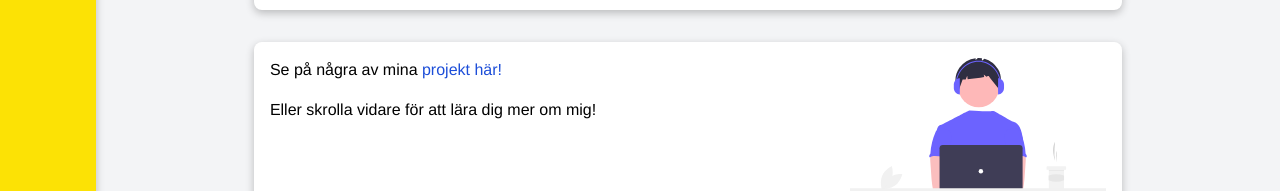
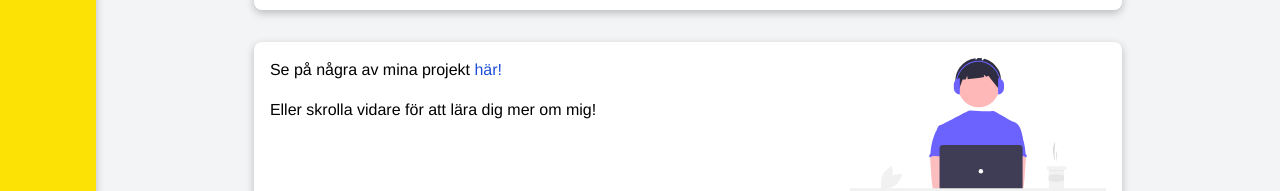
Before and after one commit to 9grampanter/portfolio, a Vue app: page / in a window 1280 px wide. Shown: the part 426-617 px from the top of the page. Built offline with nearby package versions, Linux system fonts and the light colour scheme; what vue-confetti would draw is missing.

Commit message:
anotherone

```diff
--- a/src/App.vue
+++ b/src/App.vue
@@ -55,8 +55,11 @@
 </template>
 
 <style lang="scss">
-$mainBG: rgb(126, 92, 92);
 $simpleBoxShadow: rgba(0, 0, 0, 0.24) 0px 3px 8px;
+
+::selection {
+  background: #FCE205;
+}
 
 #app {
   font-family: Avenir, Helvetica, Arial, sans-serif;
--- a/src/views/Home.vue
+++ b/src/views/Home.vue
@@ -43,7 +43,7 @@
           <div class="bg-white flex flex-col simple-box-shadow p-4 w-11/12 mx-auto mt-8 rounded-lg">
             <div class="flex justify-between">
               <div class="flex flex-col">
-                <p>Se på några av mina <router-link class="text-blue-700" to="/projects">projekt <span>här!</span></router-link></p>
+                <p>Se på några av mina <router-link to="/projects">projekt <span class="text-blue-700">här!</span></router-link></p>
                 <p class="mt-4">Eller skrolla vidare för att lära dig mer om mig!</p>
               </div>
               <img class="hidden sm:block sm:w-48 md:w-64" src="../assets/person.svg" alt="">
@@ -157,6 +157,9 @@ export default {
 </script>
 
 <style lang="scss">
+  .vue-typer .custom.char.selected {
+    background-color: #FCE205;
+  }
   .slide {
     scroll-snap-align: start;
     scroll-snap-stop: normal;
```
